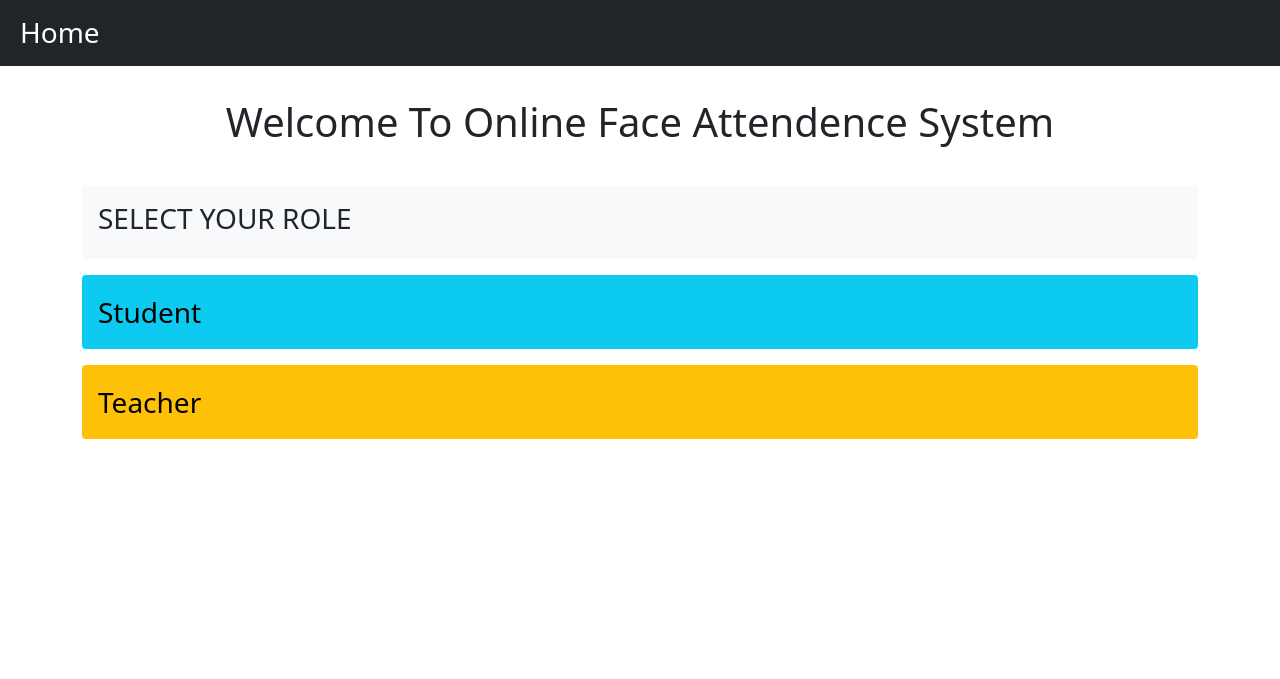
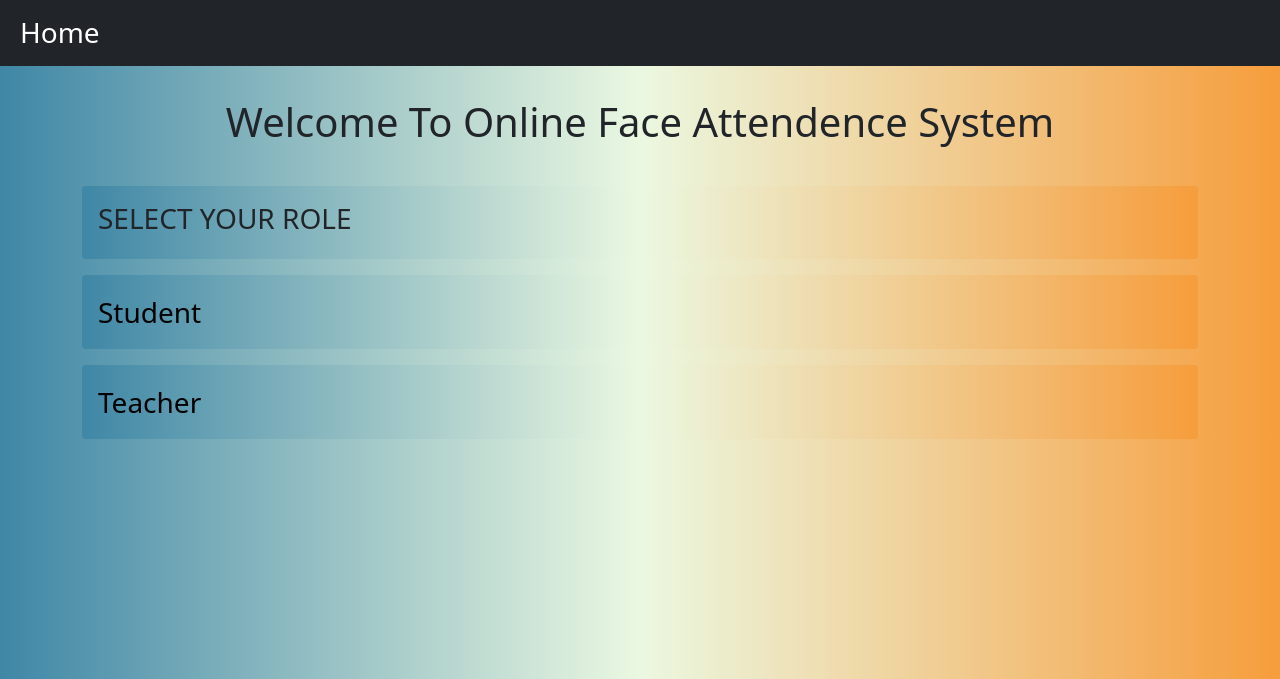
Before and after one commit to patil5018/Online-attendence-system, a Flask app: page / in a window 1280 px wide. Shown: the top 679 px of the page. Run offline with Flask 2, Linux system fonts and the light colour scheme; parts of the project's set-up code (start-up, migrations or seed data) failed here and were passed over.

Commit message:
Styling and gradient change

```diff
--- a/templates/home.html
+++ b/templates/home.html
@@ -16,7 +16,7 @@
         }
     </style>
   </head>
-  <body>
+  <body style="background-image: linear-gradient(0.25turn, #3f87a6, #ebf8e1, #f69d3c);">
     <!-- As a heading -->
 <nav class="navbar navbar-expand-lg  navbar-dark bg-dark">
   <div class="container-fluid">
@@ -49,10 +49,10 @@
     <!--  roles -->
 
     <ul class="list-group d-grid gap-3">
-  <li class="p-3 list-group bg-light text-dark text-uppercase fw-bold fw-bolder fs-1 "><h3>Select your role</h3></li>
+  <li class="p-3 list-group bg-light text-dark text-uppercase fw-bold fw-bolder fs-1 " style="background-image: linear-gradient(0.25turn, #3f87a6, #ebf8e1, #f69d3c);"><h3>Select your role</h3></li>
 
-  <li class="p-3 list-group bg-info text-dark fs-3"><a id="GFG" href="/student/login">Student</a></li>
-  <li class="p-3 list-group bg-warning text-dark fs-3"><a id="GFG" href="/teacher/login">Teacher</a></li>
+  <li class="p-3 list-group bg-info text-dark fs-3" style="background-image: linear-gradient(0.25turn, #3f87a6, #ebf8e1, #f69d3c);"><a id="GFG" href="/student/login">Student</a></li>
+  <li class="p-3 list-group bg-warning text-dark fs-3" style="background-image: linear-gradient(0.25turn, #3f87a6, #ebf8e1, #f69d3c);"><a id="GFG" href="/teacher/login">Teacher</a></li>
 
 </ul>
 
--- a/templates/student_register.html
+++ b/templates/student_register.html
@@ -11,7 +11,7 @@
   </head>
   <body style="background-image: linear-gradient(120deg, #f6d365 0%, #fda085 100%);">
 
-    //navbar
+
     <nav class="navbar navbar-expand-lg  navbar-dark bg-dark">
       <div class="container-fluid">
         <span class="p-2 fs-5 navbar-brand mb-0 h1">Home</span>
@@ -40,7 +40,7 @@
     </div>
       <hr />
       <div class="text-center">
-      <video id="video"></video>
+      <video class="img-fluid rounded img-thumbnail" id="video"></video>
       </div>
       <hr />
     </div>
--- a/templates/teacher_login.html
+++ b/templates/teacher_login.html
@@ -13,7 +13,7 @@
       }
     </style>
   </head>
-  <body style="background-image: linear-gradient(120deg, #f6d365 0%, #fda085 100%);;">
+  <body style="background-image: linear-gradient(0.25turn, #3f87a6, #ebf8e1, #f69d3c);">
     <nav class="navbar navbar-expand-lg  navbar-dark bg-dark">
       <div class="container-fluid">
         <span class="p-2 fs-5 navbar-brand mb-0 h1"><a id="navHome" class="bg-transparent text-white" href="/">Home</a></span>
@@ -24,11 +24,11 @@
     <form action="/teacher/login" method="POST">
       <div class="mb-3">
         <label for="exampleInputEmail1" class="my-3 form-label fs-3" name="email">Email</label>
-        <input type="text" class="form-control" placeholder="Email" name="email" aria-describedby="emailHelp" />
+        <input type="text" style="background-image: linear-gradient(0.25turn, #3f87a6, #ebf8e1, #f69d3c);" class="form-control" placeholder="Email" name="email" aria-describedby="emailHelp" />
     </div>
     <div class="mb-3">
       <label for="exampleInputPassword1" class="form-label fs-3">Password</label>
-      <input type="password" class="form-control" placeholder="Password" name="password" />
+      <input type="password" style="background-image: linear-gradient(0.25turn, #3f87a6, #ebf8e1, #f69d3c);" class="form-control" placeholder="Password" name="password" />
     </div>
       <button class="my-3 btn btn-dark" type="submit">Login</button>
       <a class="my-3 btn btn-dark" href="/teacher/register">Register</a>
--- a/templates/teacher_register.html
+++ b/templates/teacher_register.html
@@ -7,7 +7,7 @@
     <link href="https://cdn.jsdelivr.net/npm/bootstrap@5.0.1/dist/css/bootstrap.min.css" rel="stylesheet" integrity="sha384-+0n0xVW2eSR5OomGNYDnhzAbDsOXxcvSN1TPprVMTNDbiYZCxYbOOl7+AMvyTG2x" crossorigin="anonymous">
     <title>Teacher Login</title>
   </head>
-  <body>
+  <body style="background-image: linear-gradient(0.25turn, #3f87a6, #ebf8e1, #f69d3c);">
     <nav class="navbar navbar-expand-lg  navbar-dark bg-dark">
       <div class="container-fluid">
         <span class="p-2 fs-5 navbar-brand mb-0 h1">Home</span>
@@ -29,9 +29,9 @@
       <input type="text" class="my-1" placeholder="year" name="year" />
       <label for="inputEmail4" class="fs-3 my-1 form-label">Password</label>
       <input type="password" class="my-1" placeholder="password" name="password" />
-      <button class="btn btn-secondary" type="submit">Register</button>
+      <button class="btn btn-dark" type="submit">Register</button>
     </form>
-    <div class="my-4 fs-3">If already register then click on <a class="btn btn-primary" href="/teacher/login">Login</a>
+    <div class="my-4 fs-3">If already register then click on <a class="btn btn-dark" href="/teacher/login">Login</a>
     </div>
   </div>
 
```
Also changed, not shown: templates/student_join_meeting.html (+4 -4 lines).
